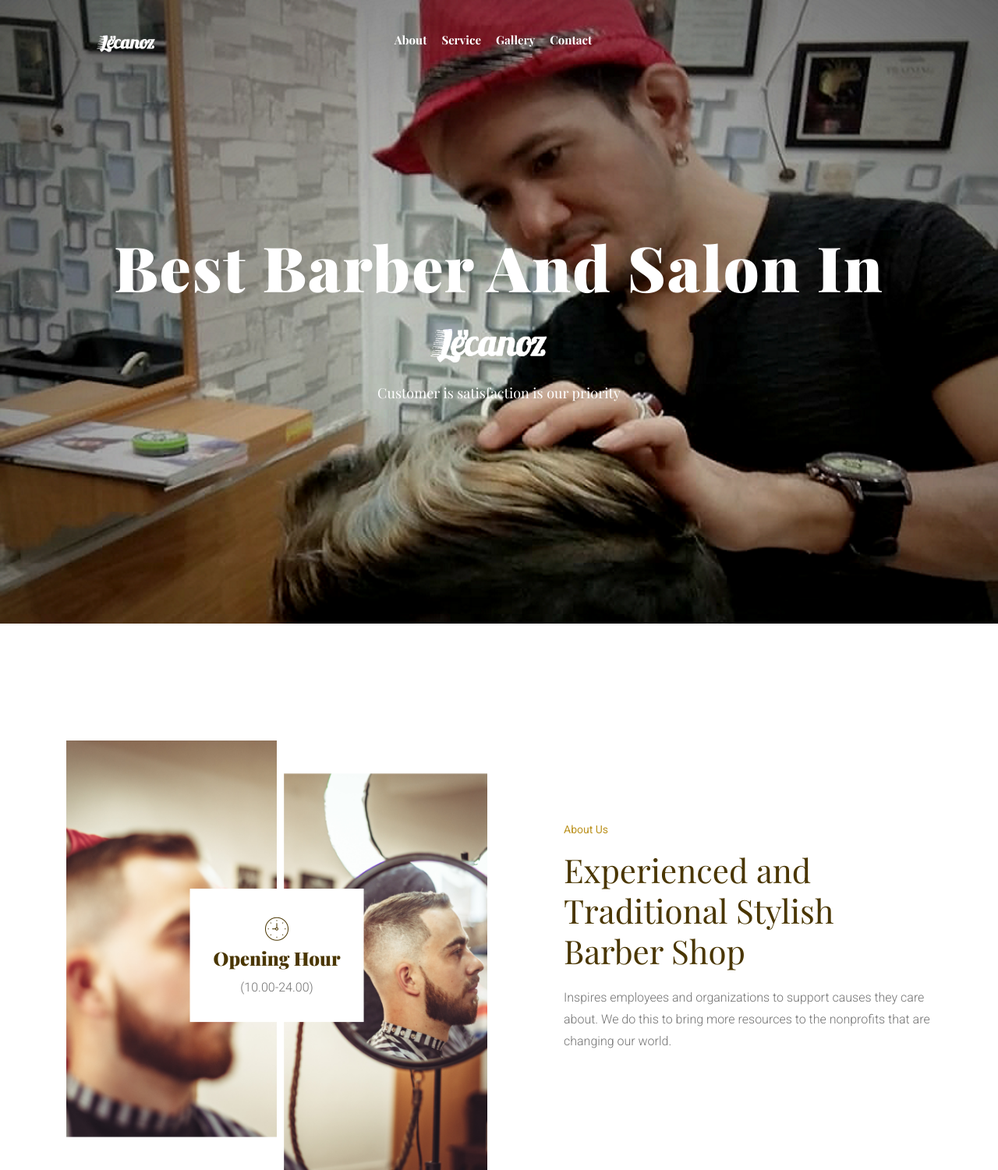
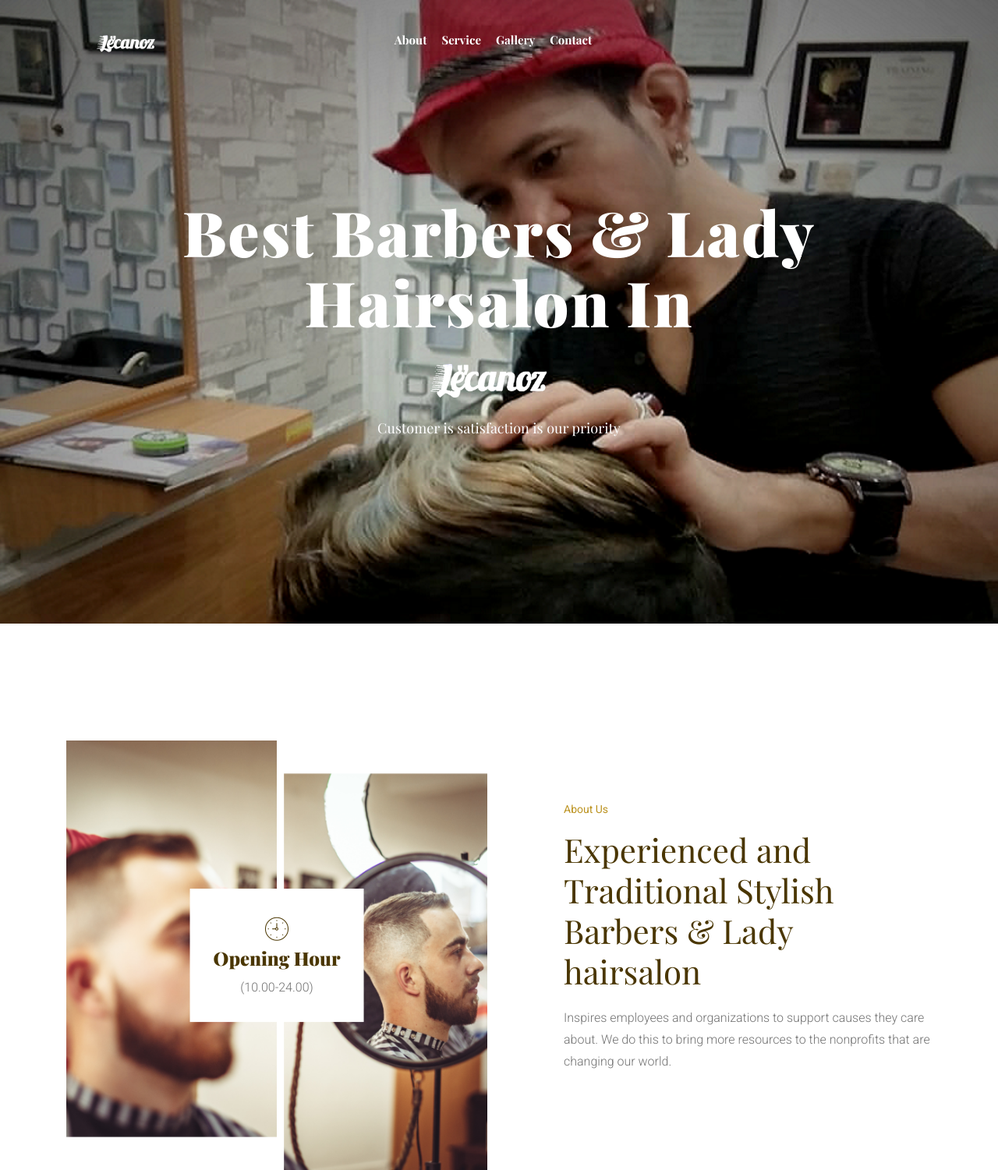
Before and after one commit to muhammadramdhanaditya/SoftCodeIndonesia.github.io, a plain HTML site: page index.html in a window 1280 px wide. Shown: the top 1501 px of the page at 78% size. Drawn offline with nearby package versions, Linux system fonts and the light colour scheme; a web font is replaced by a local one.

Commit message:
Update index.html

```diff
--- a/index.html
+++ b/index.html
@@ -75,7 +75,7 @@
                   <div class="col-xl-12">
                     <div class="slider_text text-center">
                       <!-- <img src="img/banner1.png" alt=""> -->
-                      <h3>Best Barber and Salon in <br> <img src="img/logo1.png" width="200px"> </h3>
+                      <h3>Best Barbers & Lady hairsalon in <br> <img src="img/logo1.png" width="200px"> </h3>
                       <h4 class="text-white">Customer is satisfaction is our priority</h4>
                     </div>
                   </div>
@@ -104,7 +104,7 @@
                     <div class="about_info">
                       <div class="section_title mb-20px">
                         <span>About Us</span>
-                        <h3>Experienced and <br> Traditional Stylish <br> Barber Shop</h3>
+                        <h3>Experienced and <br> Traditional Stylish <br> Barbers & Lady hairsalon</h3>
                       </div>
                       <p>Inspires employees and organizations to support causes they care <br> about. We do this to bring more resources to the nonprofits that are <br> changing our world.</p>
 
```
